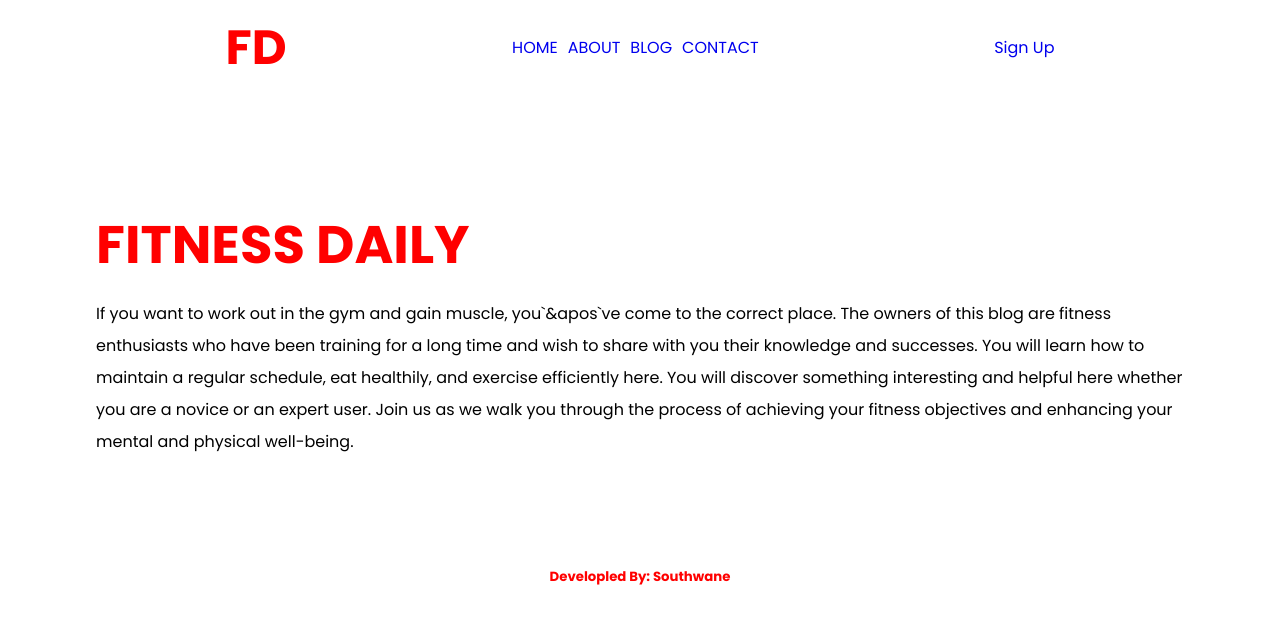
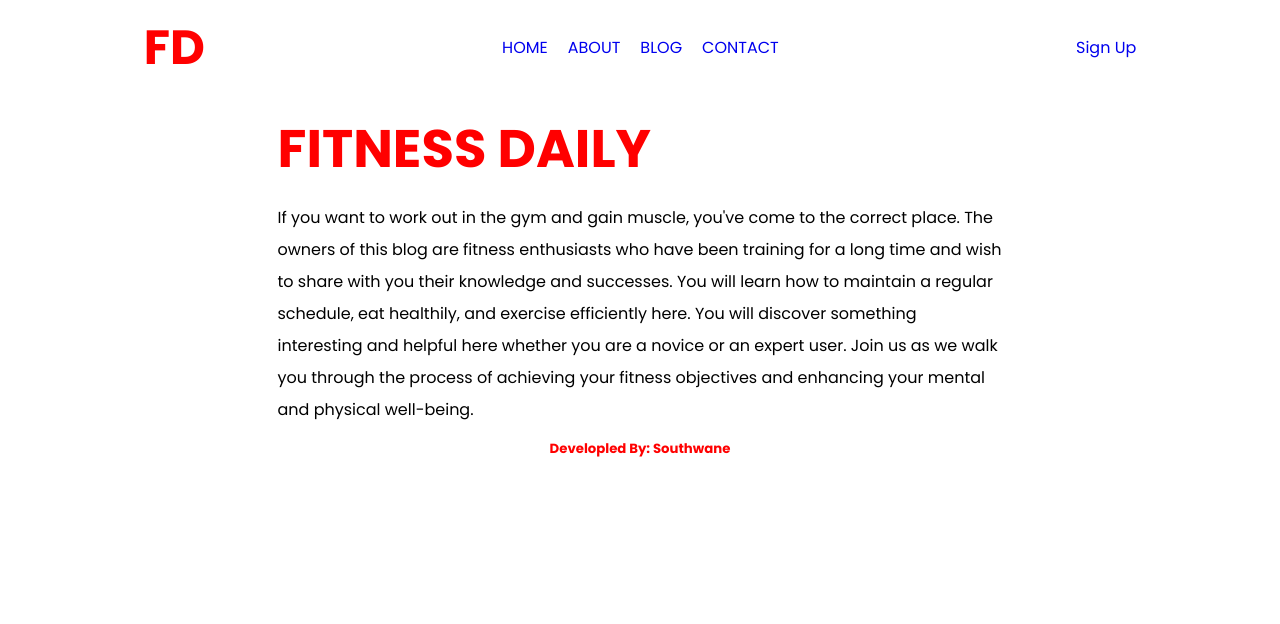
Before and after one commit to southwane/fitness-daily, a Next.js app: page / in a window 1280 px wide. Shown: the top 624 px of the page. Built offline with nearby package versions, Linux system fonts and the light colour scheme.

Commit message:
file changes

```diff
--- a/app/components/navbar.css
+++ b/app/components/navbar.css
@@ -1,7 +1,7 @@
 .navbar {
   color: red;
   display: flex;
-  justify-content: space-evenly;
+  justify-content: space-around;
   align-items: center;
 }
 
@@ -14,9 +14,13 @@
 
 .li {
   display: inline-block;
-  margin-right: 10px;
+  margin: 10px;
 }
 
 .a {
   text-decoration: none;
 }
+
+.a:hover {
+  color: black;
+}
--- /dev/null
+++ b/app/padded-weightlifting-gloves/pwg.module.css
@@ -0,0 +1,11 @@
+.container {
+  display: flex;
+  justify-content: center;
+  align-content: center;
+  flex-direction: column;
+  padding: 20px;
+}
+
+.title {
+  color: red;
+}
--- a/app/page.js
+++ b/app/page.js
@@ -8,8 +8,8 @@ export default function Home() {
           <h1 className={page.title}>FITNESS DAILY</h1>
 
           <p className={page.content}>
-            If you want to work out in the gym and gain muscle, you`&apos`ve
-            come to the correct place. The owners of this blog are fitness
+            If you want to work out in the gym and gain muscle, you&apos;ve come
+            to the correct place. The owners of this blog are fitness
             enthusiasts who have been training for a long time and wish to share
             with you their knowledge and successes. You will learn how to
             maintain a regular schedule, eat healthily, and exercise efficiently
--- a/app/page.module.css
+++ b/app/page.module.css
@@ -3,9 +3,12 @@
   flex-direction: column;
   justify-content: center;
   align-content: center;
-  padding: 6rem;
 }
 
+.innerContainer {
+  width: 725px;
+  margin: auto;
+}
 .title {
   font-size: 3.3rem;
   color: red;
```
Also changed, not shown: app/padded-weightlifting-gloves/page.js (+5 -3 lines).
